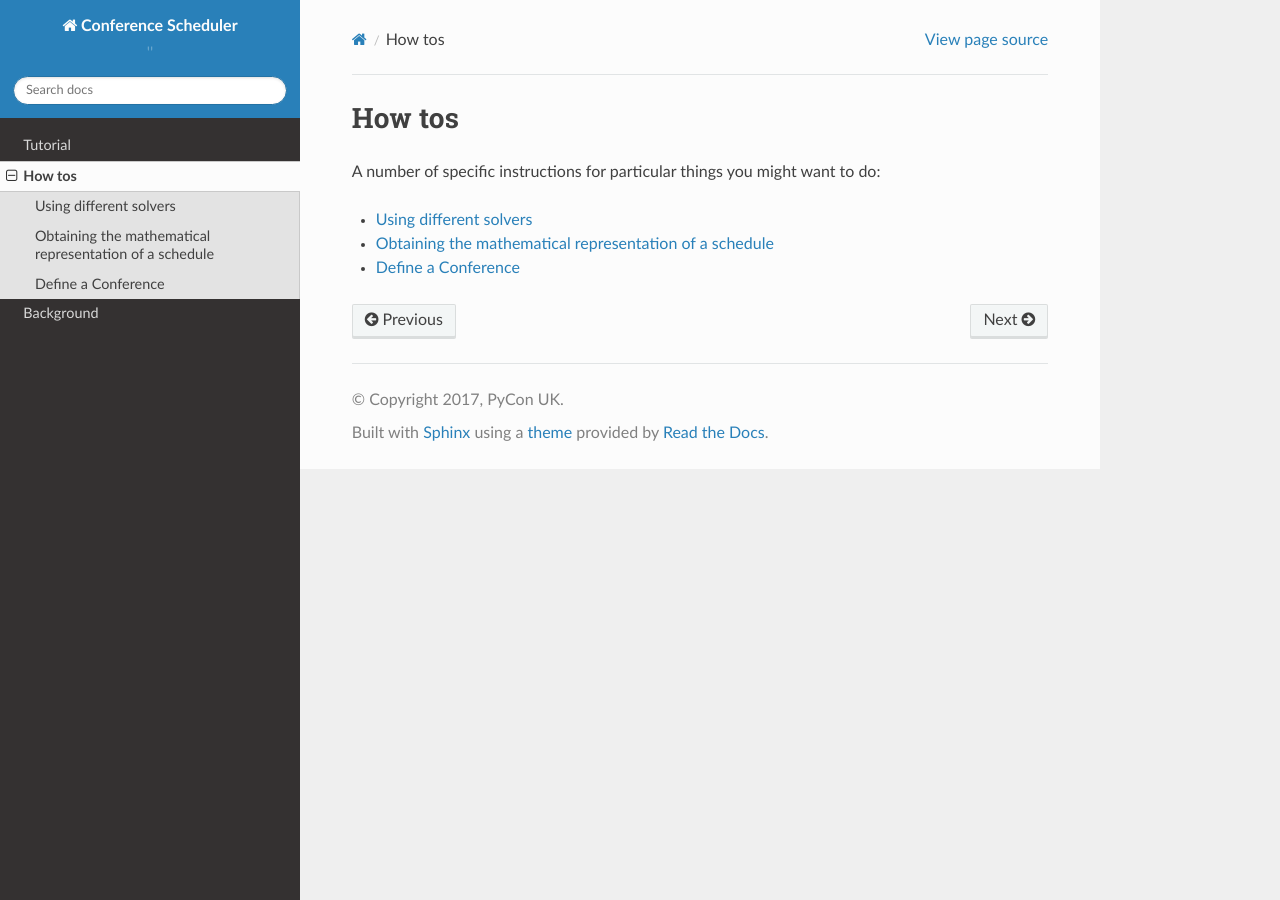
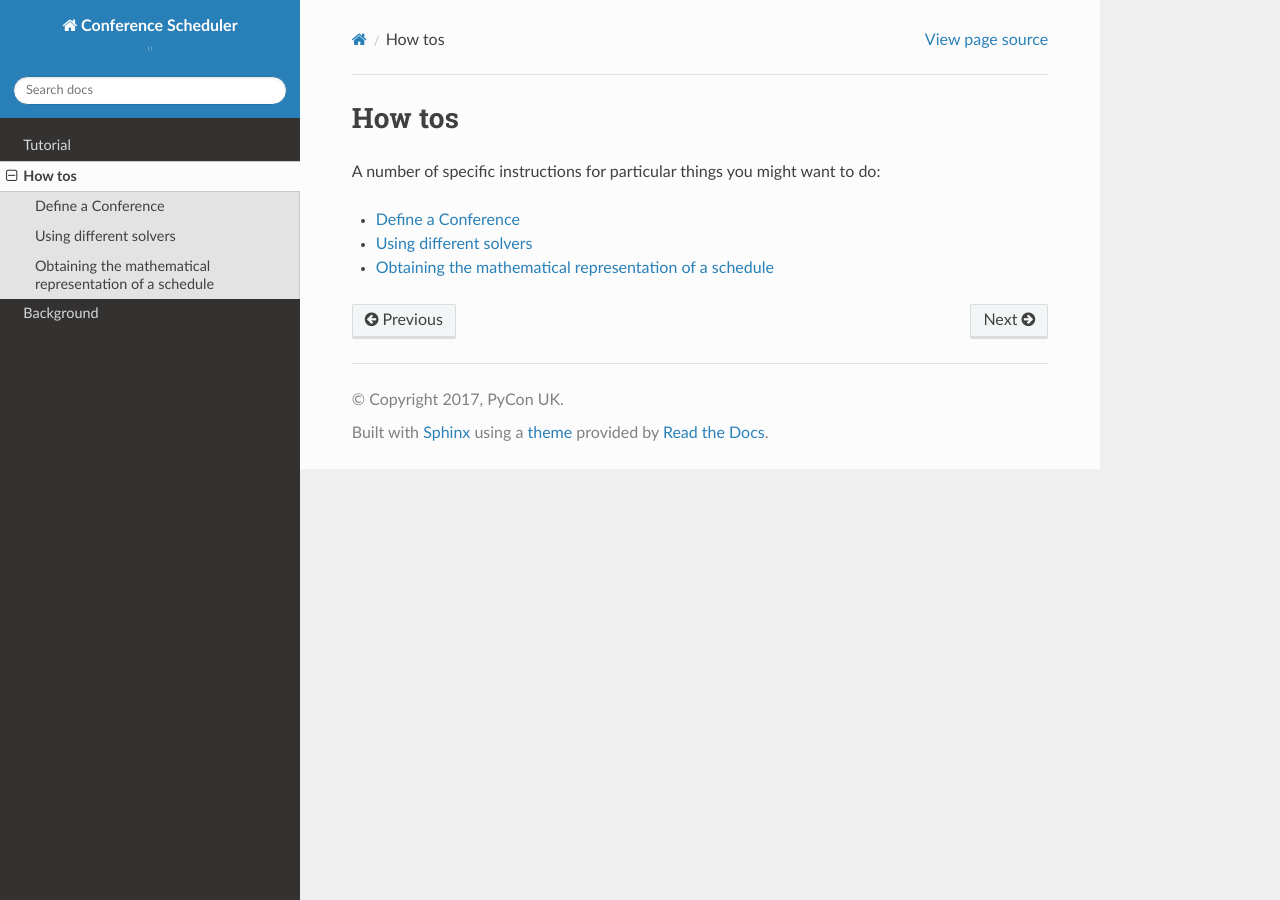
Before and after one commit to PyconUK/ConferenceScheduler, a Sphinx documentation site: the page built from docs/howtos/index.rst, in a window 1280 px wide. Built offline with Sphinx 7.4.7 and the Read the Docs theme 2.0.0, drawn with Linux system fonts in a browser that asks for light colours.

Commit message:
[#44] Change order of how-tos

```diff
--- a/docs/howtos/index.rst
+++ b/docs/howtos/index.rst
@@ -6,6 +6,6 @@ A number of specific instructions for particular things you might want to do:
 .. toctree::
    :maxdepth: 2
 
+   define_a_conference.rst
    use_different_solver.rst
    mathematical_representation.rst
-   define_a_conference.rst
```
